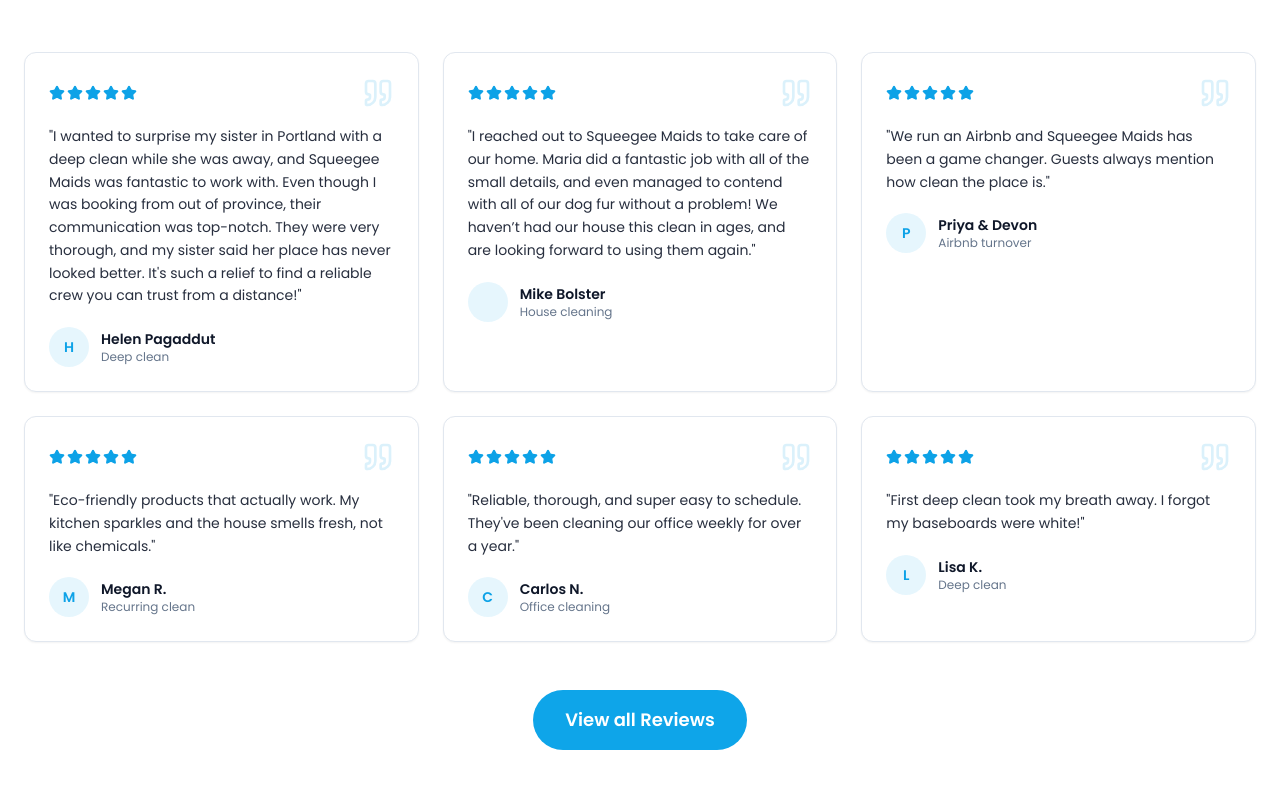
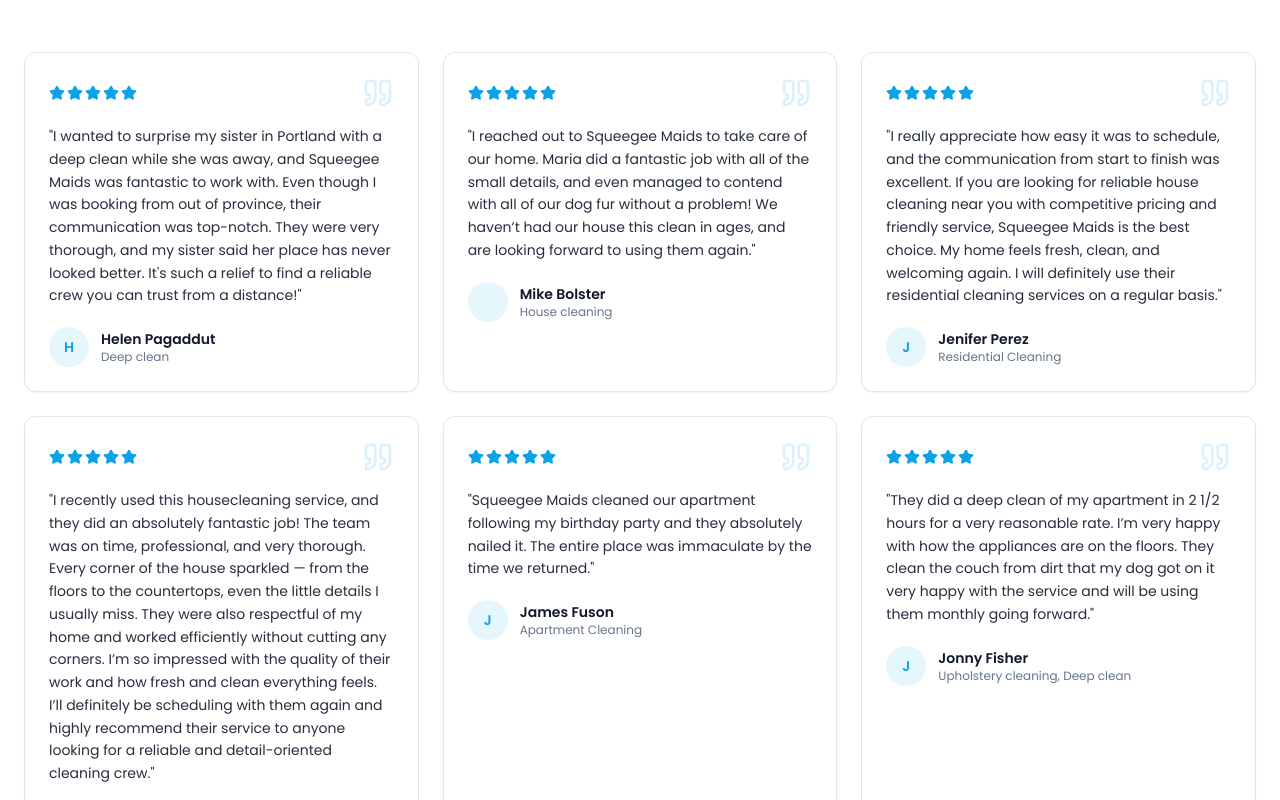
Before and after one commit to squeegee503-cmd/Squeegee-Maids, a React (Vite) app: page / in a window 1280 px wide. Shown: the part 1160-1960 px from the top of the page. Built offline with nearby package versions, Linux system fonts and the light colour scheme; no server answers.

Commit message:
Updated Testimonials.tsx

```diff
--- a/src/components/sections/Testimonials.tsx
+++ b/src/components/sections/Testimonials.tsx
@@ -13,24 +13,24 @@ const testimonials = [
     role: "House cleaning",
   },
   {
-    quote: "We run an Airbnb and Squeegee Maids has been a game changer. Guests always mention how clean the place is.",
-    author: "Priya & Devon",
-    role: "Airbnb turnover",
+    quote: "I really appreciate how easy it was to schedule, and the communication from start to finish was excellent. If you are looking for reliable house cleaning near you with competitive pricing and friendly service, Squeegee Maids is the best choice. My home feels fresh, clean, and welcoming again. I will definitely use their residential cleaning services on a regular basis.",
+    author: "Jenifer Perez",
+    role: "Residential Cleaning",
   },
   {
-    quote: "Eco-friendly products that actually work. My kitchen sparkles and the house smells fresh, not like chemicals.",
-    author: "Megan R.",
-    role: "Recurring clean",
+    quote: "I recently used this housecleaning service, and they did an absolutely fantastic job! The team was on time, professional, and very thorough. Every corner of the house sparkled — from the floors to the countertops, even the little details I usually miss. They were also respectful of my home and worked efficiently without cutting any corners. I’m so impressed with the quality of their work and how fresh and clean everything feels. I’ll definitely be scheduling with them again and highly recommend their service to anyone looking for a reliable and detail-oriented cleaning crew.",
+    author: "Brent Fivecoat",
+    role: "Standard cleaning",
   },
   {
-    quote: "Reliable, thorough, and super easy to schedule. They've been cleaning our office weekly for over a year.",
-    author: "Carlos N.",
-    role: "Office cleaning",
+    quote: "Squeegee Maids cleaned our apartment following my birthday party and they absolutely nailed it. The entire place was immaculate by the time we returned.",
+    author: "James Fuson",
+    role: "Apartment Cleaning",
   },
   {
-    quote: "First deep clean took my breath away. I forgot my baseboards were white!",
-    author: "Lisa K.",
-    role: "Deep clean",
+    quote: "They did a deep clean of my apartment in 2 1/2 hours for a very reasonable rate. I’m very happy with how the appliances are on the floors. They clean the couch from dirt that my dog got on it very happy with the service and will be using them monthly going forward.",
+    author: "Jonny Fisher",
+    role: "Upholstery cleaning, Deep clean",
   },
 ];
 
```
